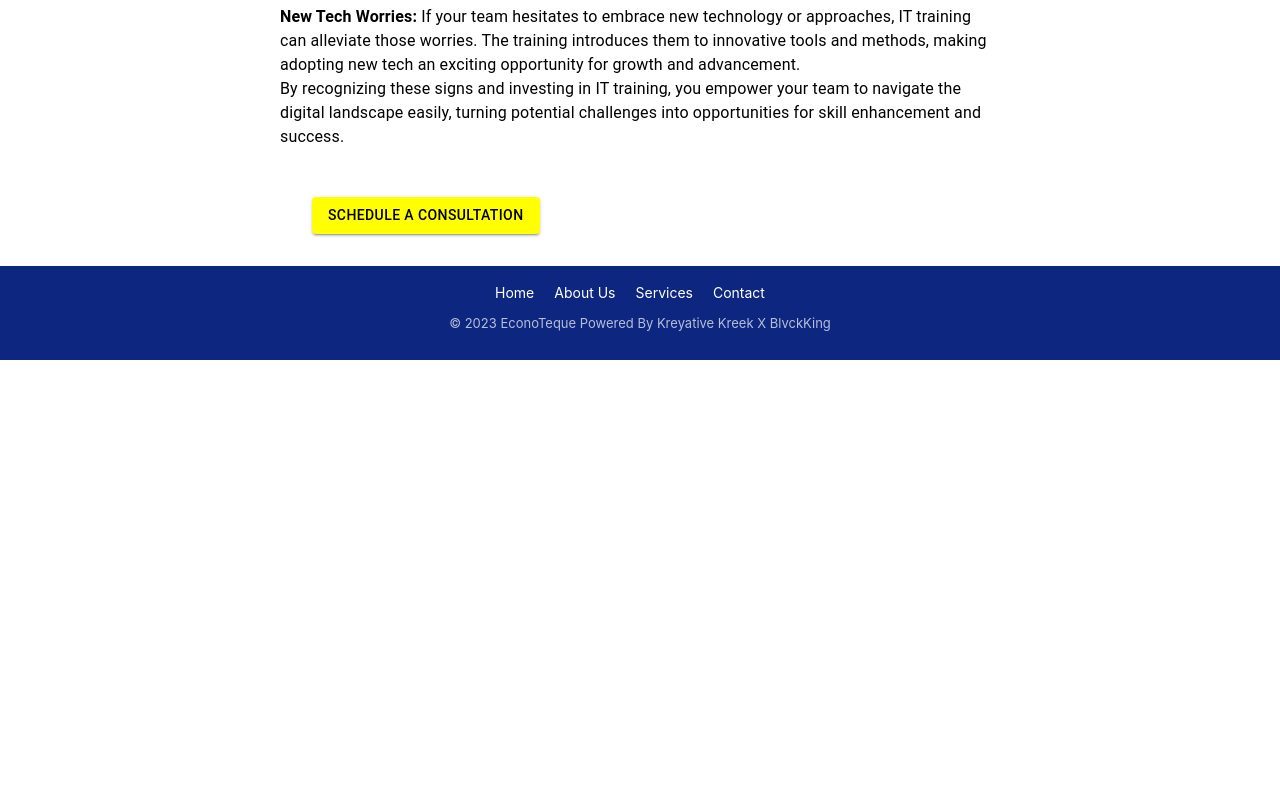
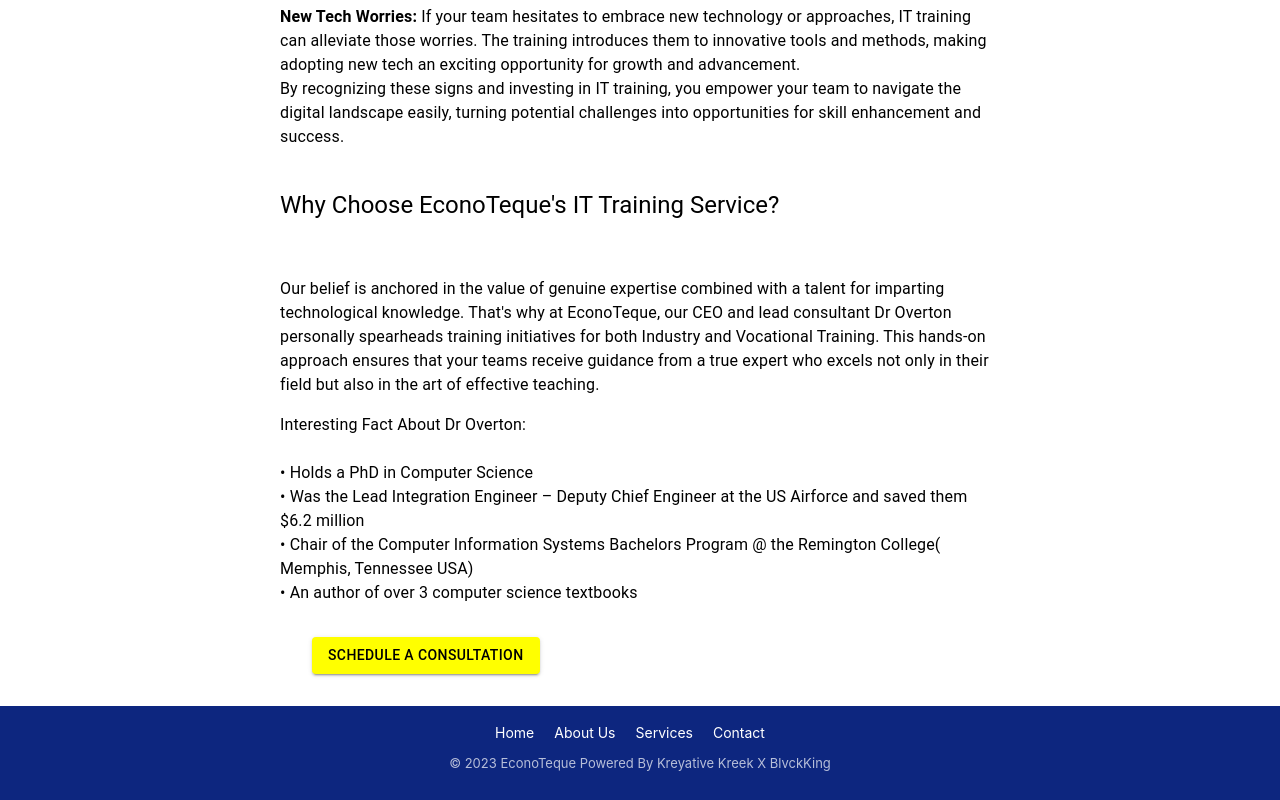
Before and after one commit to kgauzampe/econo, a React (Create React App) app: page /Service2 in a window 1280 px wide. Shown: the part 1475-2275 px from the top of the page. Before the commit the page ends 1835 px from the top, so only its background shows below. Built offline with nearby package versions, Linux system fonts and the light colour scheme.

Commit message:
Services Updated

```diff
--- a/src/Components/Service1/Service1.js
+++ b/src/Components/Service1/Service1.js
@@ -84,15 +84,11 @@ const Service1 = () => {
                                 <br />
                                 • Holding a PhD in Computer Science
                                 <br />
-                                <br />
                                 • Serving as the Lead Integration Engineer – Deputy Chief Engineer at the US Airforce, achieving savings of $6.2 million
-                                <br />
                                 <br />
                                 • Chairing the Computer Information Systems Bachelors Program @ the Remington College (Memphis, Tennessee, USA)
                                 <br />
-                                <br />
                                 • Authoring over 3 distinguished computer science textbooks
-                                <br />
                                 <br />
                                 Empower your team with EconoTeque's Software QA Training – your gateway to mastering the art of software quality assurance and propelling your business to new heights of excellence.
                             </Typography>
--- a/src/Components/Service2/Service2.js
+++ b/src/Components/Service2/Service2.js
@@ -70,6 +70,33 @@ const Service2 = () => {
                                 By recognizing these signs and investing in IT training, you empower your team to navigate the digital landscape easily,
                                 turning potential challenges into opportunities for skill enhancement and success.
                             </Typography>
+                            <Typography variant="h5" component="h5" className="Serv1-t">
+                                Why Choose EconoTeque's IT Training Service?
+                            </Typography>
+                            <br />
+                            <br />
+                            <Typography variant="body1" className="body1">
+
+                                Our belief is anchored in the value of genuine expertise combined with a talent for
+                                imparting technological knowledge. That's why at EconoTeque, our CEO and lead
+                                consultant Dr Overton personally spearheads training initiatives for both Industry
+                                and Vocational Training. This hands-on approach ensures that your teams receive
+                                guidance from a true expert who excels not only in their field but also in the
+                                art of effective teaching.
+
+                            </Typography>
+                            <Typography component="div" >
+                                Interesting Fact About Dr Overton:
+                                <br />
+                                <br />
+                                • Holds a PhD in Computer Science
+                                <br />
+                                • Was the Lead Integration Engineer – Deputy Chief Engineer at the US Airforce and saved them $6.2 million
+                                <br />
+                                • Chair of the Computer Information Systems Bachelors Program @ the Remington College( Memphis, Tennessee USA)
+                                <br />
+                                • An author of over 3 computer science textbooks
+                            </Typography>
                         </div>
                         <div className=" servBtn">
                             <Button variant="contained" size="medium" className="serv1Btn">
```
